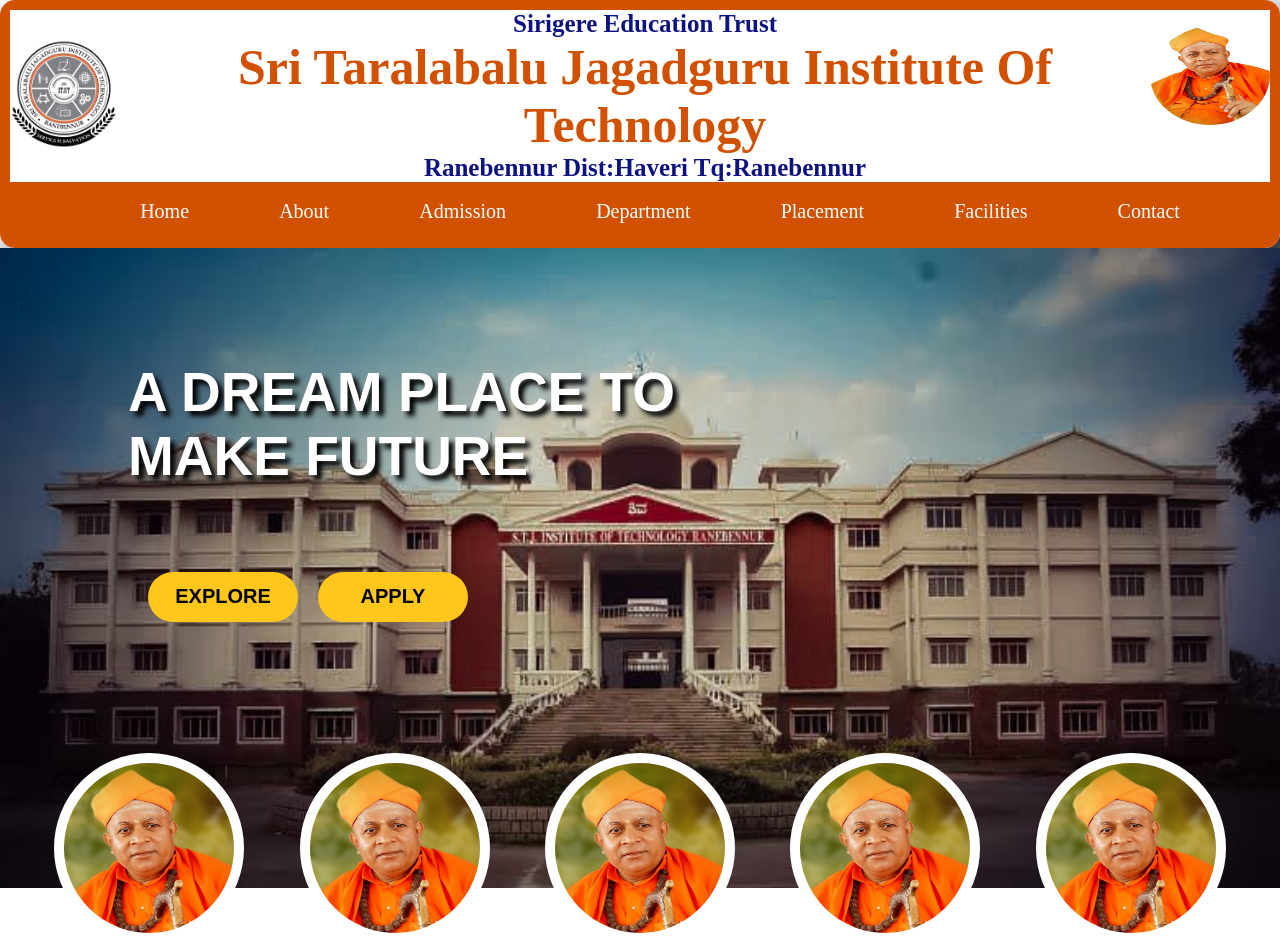
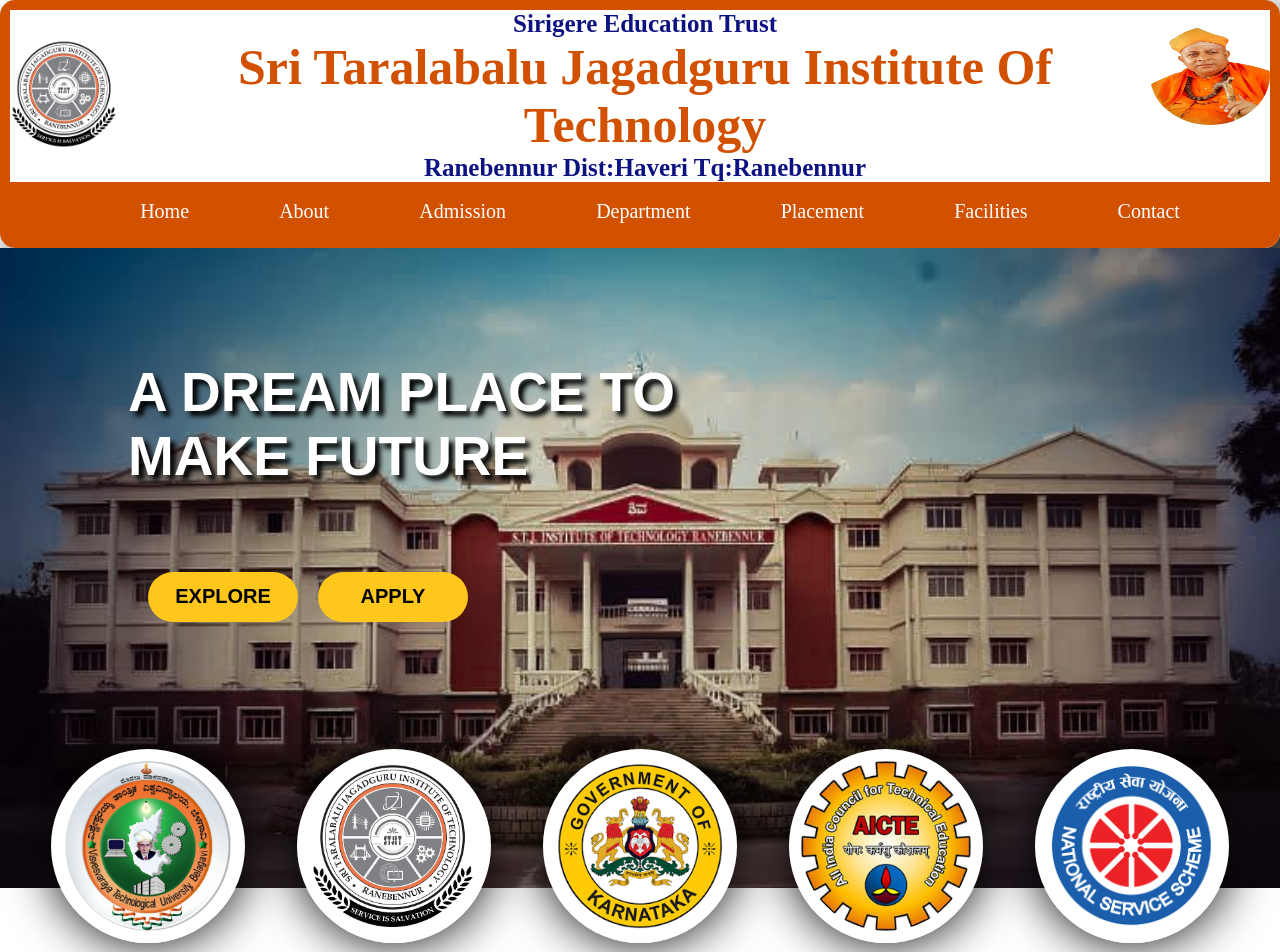
Before and after one commit to Veeresh-Savikeri/STJIT, a React (Create React App) app: page / in a window 1280 px wide. Shown: the top 952 px of the page. Built offline with nearby package versions, Linux system fonts and the light colour scheme.

Commit message:
adding circle backgroung in home page

```diff
--- a/src/components/Slider.js
+++ b/src/components/Slider.js
@@ -28,21 +28,20 @@
 
         <div className="circles">
           <div class="circle-container">
-            <div class="circle">
+            <div class="circle  c1">
               <i class="fa-solid fa-comments-dollar"></i>
             </div>
-            <div class="circle">
+            <div class="circle c5">
               <i class="fa-brands fa-whatsapp"></i>
             </div>
-            <div class="circle">
+            <div class="circle c2">
               <i class="fa-solid fa-image"></i>
             </div>
-
-            <div class="circle">
+            <div class="circle c3">
               {" "}
               <i class="fa-solid fa-book"></i>
             </div>
-            <div class="circle">
+            <div class="circle c4">
               <i class="fa-solid fa-location-dot"></i>
             </div>
           </div>
--- a/src/css/slider.css
+++ b/src/css/slider.css
@@ -47,27 +47,40 @@
     justify-content: space-evenly;
     flex-wrap: wrap;
     margin-top:0px;
-
 }
-
 .circle {
     width: 170px;
     height: 170px;
-    background-image: url('../img/c-1.jpg');
+
     background-size: cover;
     margin: 1px;
     border-style: solid;
-    border-width: 10px;
+    border-width: 12px;
     border-color: white;
     border-radius: 50%;
 
     font-size: 90px;
     text-align: center;
     color: white;
-    /* box-shadow: 20px 20px 40px black; */
+    box-shadow: 0px 0px 50px black;
 
 }
 
+.c1{
+    background-image: url('../img/vtuLogo.jpg');
+}
+.c2{
+    background-image: url('../img/govtLogo.png')
+}
+.c3{
+    background-image: url('../img/aicte.jpg')
+}
+.c4{
+    background-image: url('../img/nss.png');
+}
+.c5{
+    background-image: url('../img/logo.png');
+}
 .circle:hover {
     transform:rotate(360deg);
     /* transform: scale(1.2); */
```
Also changed, not shown: src/img/brand-logo.jfif (deleted), src/img/nss.png.
